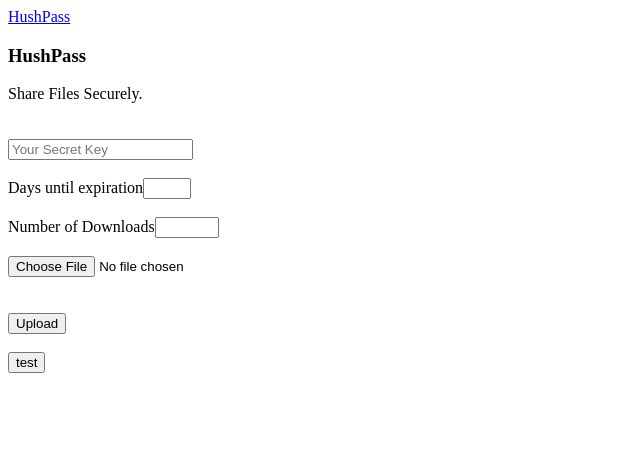
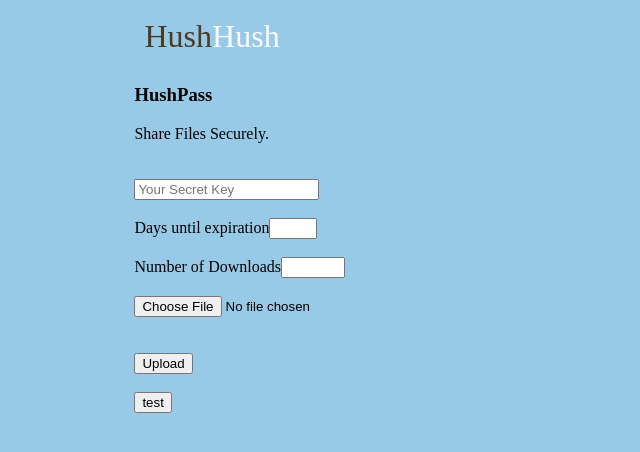
Before and after one commit to andrewpat24/hushpass, a React (Create React App) app in the folder client/: page / in a window 1280 px wide. Shown: the top 452 px of the page, without its empty margins (0-640 px from the left). Built offline with nearby package versions, Linux system fonts and the light colour scheme; no server answers.

Commit message:
Creates navbar capable of displaying left and right-hand elements. Changes background color

```diff
--- a/client/src/components/App.js
+++ b/client/src/components/App.js
@@ -1,36 +1,38 @@
-import React, { Component } from 'react';
-import { BrowserRouter, Route } from 'react-router-dom';
-import { connect } from 'react-redux';
-import * as actions from '../actions'
+import React, { Component } from "react";
+import { BrowserRouter, Route } from "react-router-dom";
+import { connect } from "react-redux";
+import * as actions from "../actions";
 
 // Components
-import Header from './Header';
-import Landing from './Landing';
-import Download from './Download'
+import Header from "./Header";
+import Landing from "./Landing";
+import Download from "./Download";
+
+// Base stylesheet
+import "../styles/base.css";
 
 class App extends Component {
-
   componentDidMount() {
     this.props.fetchUser();
   }
 
   render() {
     return (
+      <div className="app-container">
+        <BrowserRouter>
           <div>
-                <BrowserRouter>
-                    <div className="container">
-
             <Header />
             <Route exact path="/" component={Landing} />
             <Route exact path="/download" component={Download} />
             <Route exact path="/download/:fileId" component={Download} />
-
-
           </div>
         </BrowserRouter>
       </div>
-        )
+    );
   }
-};
+}
 
-export default connect(null, actions)(App);
+export default connect(
+  null,
+  actions
+)(App);
--- a/client/src/components/Header.js
+++ b/client/src/components/Header.js
@@ -1,43 +1,27 @@
-import React, {
-  Component
-  //  Fragment
-} from "react";
+import React, { Component } from "react";
 import { connect } from "react-redux";
 import { Link } from "react-router-dom";
+// Styles
+import "../styles/components/header.css";
 
 class Header extends Component {
-  renderContent() {
-    // let isLoggedIn = !!this.props.auth
-    /*
-        switch (isLoggedIn) {
-            case false:
-                return (
-                    <Fragment>
-                        <li> <a href="/api/auth/google">Login with Google</a> </li>
-                    </Fragment>
-                );
-            default:
-                return (
-                    <Fragment>
-                        <li > <a href="/api/auth/logout">Logout</a> </li>
-                    </Fragment>
-                );
-        }
-        */
-  }
-
   render() {
     let AuthState = this.props.auth;
     return (
-      <nav>
-        <div className="nav-wrapper">
-          <Link to={AuthState ? "/" : "/"} className="left brand-logo">
-            HushPass
-          </Link>
-
-          <ul className="right">{this.renderContent()}</ul>
+      <section className="Header">
+        <div className="header-container">
+          <div className="header row">
+            <div className="nav-group nav-left row">
+              <div className="nav-item logo">
+                <Link style={{ textDecoration: "none", color: "white" }} to="/">
+                  <span className="brand-dark">Hush</span>
+                  <span className="brand-white">Hush</span>
+                </Link>
+              </div>
+            </div>
+          </div>
         </div>
-      </nav>
+      </section>
     );
   }
 }
--- a/client/src/components/Landing.js
+++ b/client/src/components/Landing.js
@@ -1,6 +1,5 @@
 import React, { Component } from "react";
 import UploadForm from "./UploadForm";
-
 class Landing extends Component {
   render() {
     return (
--- /dev/null
+++ b/client/src/styles/base.css
@@ -0,0 +1,42 @@
+/* GLOBAL STYLE ATTRIBUTES */
+body {
+  background-color: #98c9e6;
+}
+
+link {
+  text-decoration: "none";
+}
+
+.app-container {
+  padding: 0% 10% 0% 10%;
+}
+
+/* GLOBAL FLEX ATTRIBUTES */
+.left {
+  display: flex;
+  justify-content: flex-start;
+}
+
+.right {
+  display: flex;
+  justify-content: flex-end;
+}
+
+.row {
+  display: flex;
+  flex-direction: row wrap;
+}
+
+.col-spacer {
+  padding-left: 10%;
+  padding-right: 10%;
+}
+
+/* COLORS */
+.brand-dark {
+  color: #4a3b22;
+}
+
+.brand-white {
+  color: #fafcfe;
+}
--- /dev/null
+++ b/client/src/styles/components/header.css
@@ -0,0 +1,19 @@
+.header-container {
+  padding: 1%;
+}
+
+.header {
+  justify-content: space-between;
+}
+
+.header ul {
+  list-style-type: none;
+}
+
+.header .logo {
+  font-size: 2em;
+}
+
+.nav-item {
+  font-size: 1.5em;
+}
```
Lines whose indentation alone changed are shown as unchanged.
